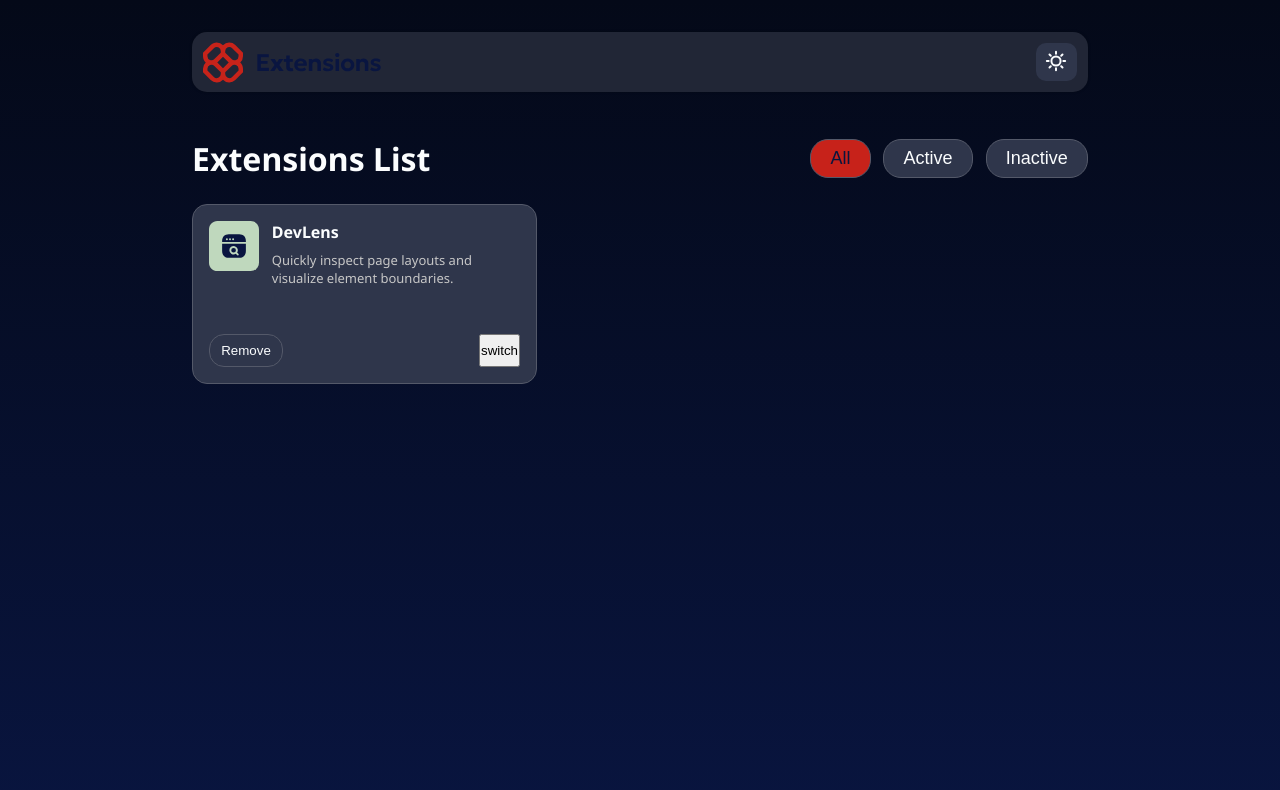
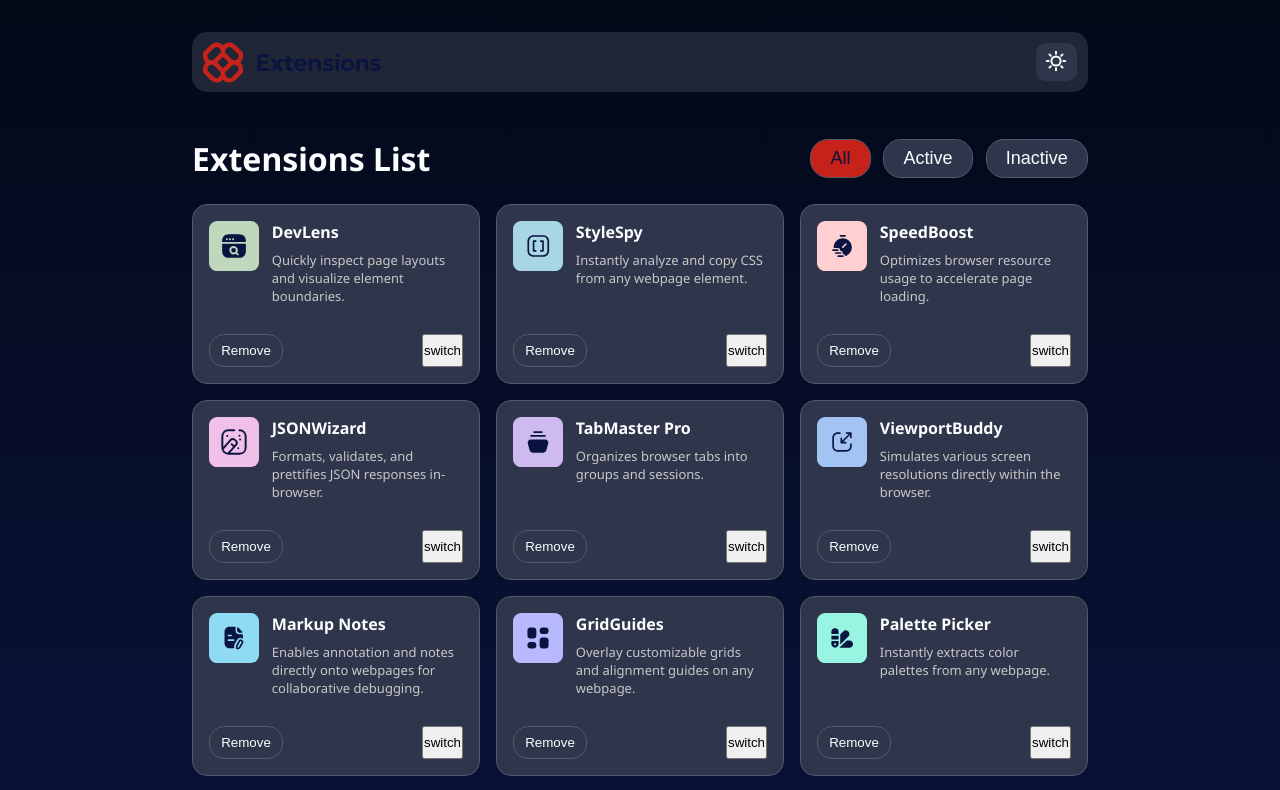
Before and after one commit to rawannmmohamed/browser-extensions, a React (Vite) app: page / in a window 1280 px wide. Shown: the top 790 px of the page. Built offline with nearby package versions, Linux system fonts and the light colour scheme.

Commit message:
`updated Card component to display extensions in a grid layout and added dynamic filtering and data loading`

```diff
--- a/src/components/card/Card.css
+++ b/src/components/card/Card.css
@@ -1,12 +1,20 @@
 .cards {
-  margin-top: 1.5rem;
+  display: grid;
+  grid-template-columns: repeat(3, 1fr);
+  margin: 1.5rem 0;
+  gap: 1rem;
+  @media (max-width: 1024px) {
+    grid-template-columns: repeat(2, 1fr);
+  }
+  @media (max-width: 780px) {
+    grid-template-columns: repeat(1, 1fr);
+  }
 }
 .card {
   border-radius: 15px;
   display: flex;
   flex-direction: column;
   justify-content: space-between;
-  width: 345px;
   height: 180px;
   padding: 1rem;
 }
--- a/src/components/card/Card.tsx
+++ b/src/components/card/Card.tsx
@@ -1,19 +1,45 @@
+import { useEffect, useState } from "react";
 import "./Card.css";
 
+type Extension = {
+  logo: string;
+  name: string;
+  description: string;
+  isActive: boolean;
+};
+
 const Card = ({ filter, theme }: { filter: string; theme: string }) => {
+
+  const [extensions, setExtensions] = useState<Extension[]>([]);
+
+  useEffect(() => {
+    fetch("./data.json")
+      .then((res) => res.json())
+      .then((data) => setExtensions(data))
+      .catch((err) => console.error("Failed to load extensions:", err));
+  }, []);
+
+  const filteredExtensions = extensions.filter((ext) => {
+    if (filter === "all") return true;
+    if (filter === "active") return ext.isActive;
+    if (filter === "inactive") return !ext.isActive;
+    return true;
+  });
+
   return (
     <div className="cards">
-      <div className={`card ${theme}`}>
+      {filteredExtensions.map((extension, index) => (
+        <div key={index} className={`card ${theme}`}>
           <div className="extension">
             <img
-            src="./assets/images/logo-devlens.svg"
-            alt="extension logo"
+              src={extension.logo}
+              alt={`${extension.name} logo`}
               className="extension-logo"
             />
             <div>
-            <div className={`name ${theme}`}>DevLens</div>
+              <div className={`name ${theme}`}>{extension.name}</div>
               <div className={`description ${theme}`}>
-              Quickly inspect page layouts and visualize element boundaries.
+                {extension.description}
               </div>
             </div>
           </div>
@@ -22,6 +48,7 @@ const Card = ({ filter, theme }: { filter: string; theme: string }) => {
             <button className="switch-mode">switch</button>
           </div>
         </div>
+      ))}
     </div>
   );
 };
```
Lines whose indentation alone changed are shown as unchanged.
